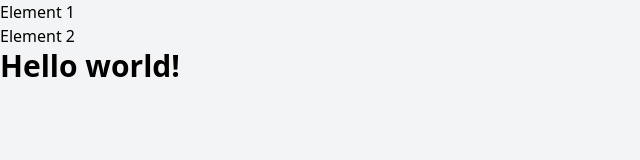
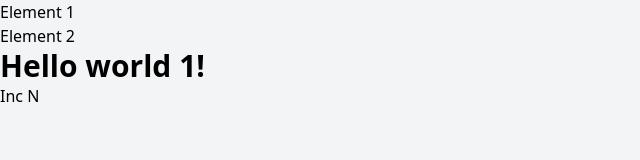
Before and after one commit to sismotur/inventrip-demo-svelte, a SvelteKit app: page / in a window 1280 px wide. Shown: the top 160 px of the page, without its empty margins (0-640 px from the left). Built offline with nearby package versions, Linux system fonts and the light colour scheme.

Commit message:
Remove static rendering

```diff
--- a/src/routes/+page.js
+++ /dev/null
@@ -1,3 +0,0 @@
-// since there's no dynamic data here, we can prerender
-// it so that it gets served as a static asset in production
-export const prerender = true;
--- a/src/routes/+page.svelte
+++ b/src/routes/+page.svelte
@@ -1,4 +1,9 @@
-<h1 class="text-3xl font-bold">Hello world!</h1>
+<script>
+  let n = 1;
+</script>
+
+<h1 class="text-3xl font-bold">Hello world {n}!</h1>
+<button type="button" on:click={() => (n += 1)}>Inc N</button>
 
 <style lang="postcss">
   :global(html) {
```
